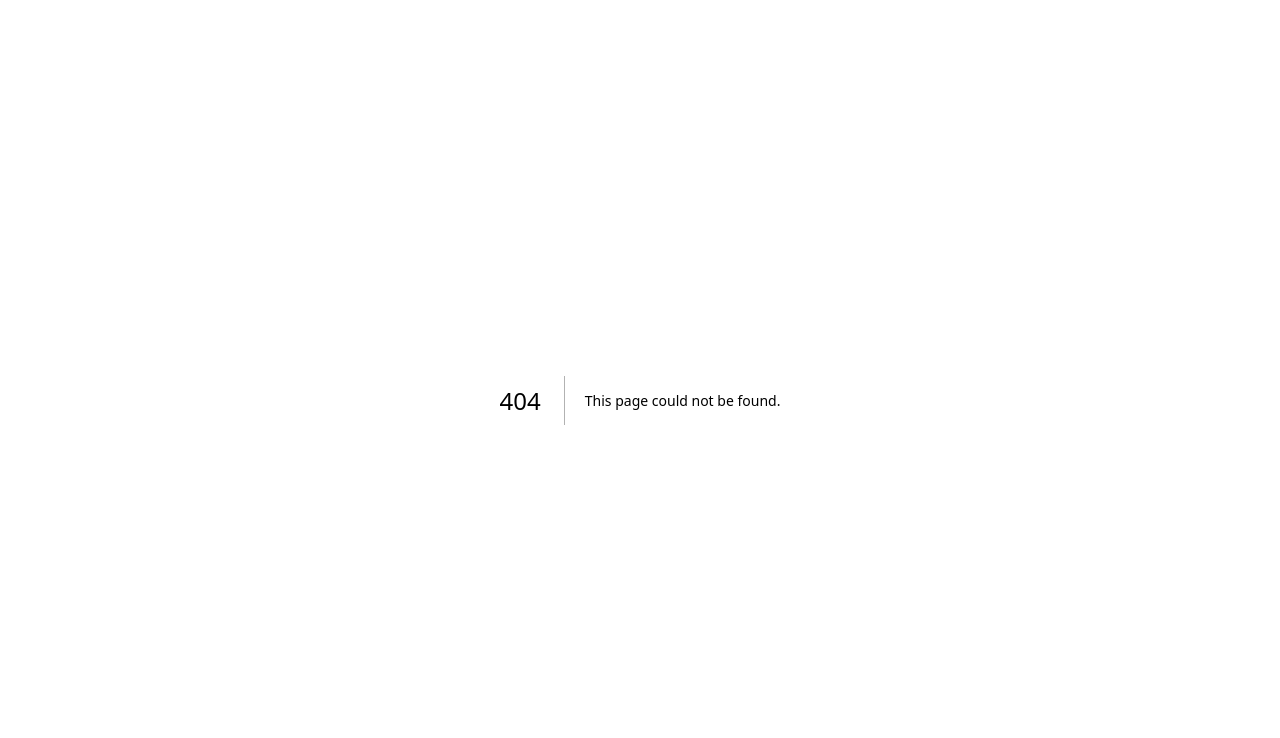
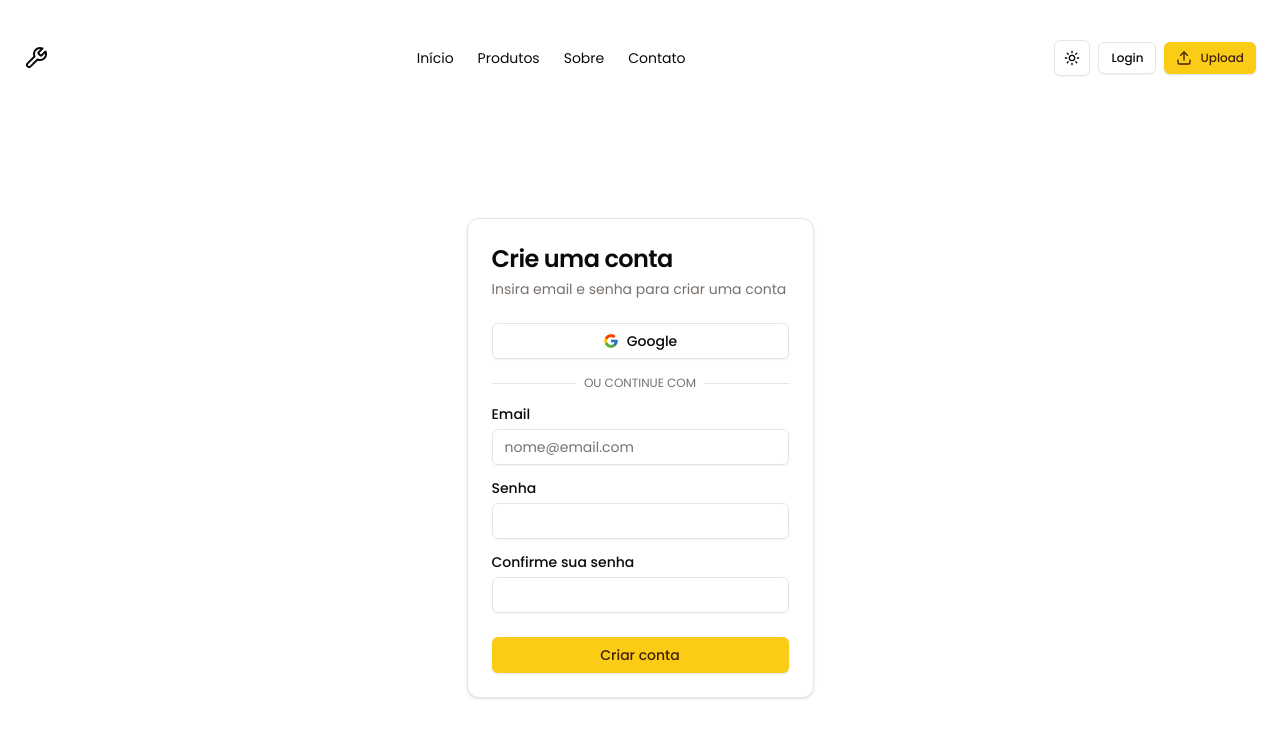
Before and after one commit to RandintN/frontend-pecas-online-x, a Next.js app: page /signup in a window 1280 px wide. Before the commit this address had no page. Shown: the top 738 px of the page. Built offline with nearby package versions, Linux system fonts and the light colour scheme.

Commit message:
feat: added signup and signin page, as well as file format and size verification

```diff
--- /dev/null
+++ b/app/login/page.tsx
@@ -0,0 +1,13 @@
+import Header from "@/components/application/Header";
+import { LoginForm } from "@/components/login-form";
+
+export default function Page() {
+  return (
+    <div className="flex flex-col h-screen w-full container mx-auto">
+      <Header />
+      <div className="flex h-screen w-full items-center justify-center px-4">
+        <LoginForm />
+      </div>
+    </div>
+  );
+}
--- /dev/null
+++ b/app/signup/page.tsx
@@ -0,0 +1,66 @@
+import GoogleIcon from "@/components/application/GoogleIcon";
+import Header from "@/components/application/Header";
+import { Button } from "@/components/ui/button";
+import {
+  Card,
+  CardContent,
+  CardDescription,
+  CardFooter,
+  CardHeader,
+  CardTitle,
+} from "@/components/ui/card";
+import { Input } from "@/components/ui/input";
+import { Label } from "@/components/ui/label";
+
+import React from "react";
+
+export default function SignUp() {
+  return (
+    <div className="flex flex-col h-screen  w-full container mx-auto">
+      <Header />
+      <div className="flex h-screen w-full items-center justify-center px-4">
+        <Card>
+          <CardHeader className="space-y-1">
+            <CardTitle className="text-2xl">Crie uma conta</CardTitle>
+            <CardDescription>
+              Insira email e senha para criar uma conta
+            </CardDescription>
+          </CardHeader>
+          <CardContent className="grid gap-4">
+            <div className="grid gap-6">
+              <Button variant="outline">
+                <GoogleIcon />
+                Google
+              </Button>
+            </div>
+            <div className="relative">
+              <div className="absolute inset-0 flex items-center">
+                <span className="w-full border-t" />
+              </div>
+              <div className="relative flex justify-center text-xs uppercase">
+                <span className="bg-background px-2 text-muted-foreground">
+                  Ou continue com
+                </span>
+              </div>
+            </div>
+            <div className="grid gap-2">
+              <Label htmlFor="email">Email</Label>
+              <Input id="email" type="email" placeholder="nome@email.com" />
+            </div>
+            <div className="grid gap-2">
+              <Label htmlFor="password">Senha</Label>
+              <Input id="password" type="password" />
+            </div>
+            <div className="grid gap-2">
+              <Label htmlFor="password">Confirme sua senha</Label>
+              <Input id="password" type="password" />
+            </div>
+          </CardContent>
+          <CardFooter>
+            <Button className="w-full">Criar conta</Button>
+          </CardFooter>
+        </Card>
+      </div>
+    </div>
+  );
+}
--- a/components/application/FileUpload.tsx
+++ b/components/application/FileUpload.tsx
@@ -83,6 +83,7 @@
             placeholder="File"
             accept=".tsv, .xlsx, .xls"
             onChange={handleFileChange} // Attach the change handler
+            className="cursor-pointer"
           />
           {error && <p className="text-red-500 text-xs">{error}</p>}{" "}
           {/* Display error message */}
--- /dev/null
+++ b/components/application/GoogleIcon.tsx
@@ -0,0 +1,34 @@
+import React from "react";
+
+export default function GoogleIcon() {
+  return (
+    <div>
+      <svg
+        xmlns="http://www.w3.org/2000/svg"
+        x="0px"
+        y="0px"
+        width="100"
+        height="100"
+        viewBox="0 0 48 48"
+        className="w-8 h-8"
+      >
+        <path
+          fill="#FFC107"
+          d="M43.611,20.083H42V20H24v8h11.303c-1.649,4.657-6.08,8-11.303,8c-6.627,0-12-5.373-12-12c0-6.627,5.373-12,12-12c3.059,0,5.842,1.154,7.961,3.039l5.657-5.657C34.046,6.053,29.268,4,24,4C12.955,4,4,12.955,4,24c0,11.045,8.955,20,20,20c11.045,0,20-8.955,20-20C44,22.659,43.862,21.35,43.611,20.083z"
+        ></path>
+        <path
+          fill="#FF3D00"
+          d="M6.306,14.691l6.571,4.819C14.655,15.108,18.961,12,24,12c3.059,0,5.842,1.154,7.961,3.039l5.657-5.657C34.046,6.053,29.268,4,24,4C16.318,4,9.656,8.337,6.306,14.691z"
+        ></path>
+        <path
+          fill="#4CAF50"
+          d="M24,44c5.166,0,9.86-1.977,13.409-5.192l-6.19-5.238C29.211,35.091,26.715,36,24,36c-5.202,0-9.619-3.317-11.283-7.946l-6.522,5.025C9.505,39.556,16.227,44,24,44z"
+        ></path>
+        <path
+          fill="#1976D2"
+          d="M43.611,20.083H42V20H24v8h11.303c-0.792,2.237-2.231,4.166-4.087,5.571c0.001-0.001,0.002-0.001,0.003-0.002l6.19,5.238C36.971,39.205,44,34,44,24C44,22.659,43.862,21.35,43.611,20.083z"
+        ></path>
+      </svg>
+    </div>
+  );
+}
--- a/components/application/Header.tsx
+++ b/components/application/Header.tsx
@@ -17,7 +17,7 @@
   const [open, setOpen] = React.useState(false);
   return (
     <header className="px-4 lg:px-6 flex items-center py-10">
-      <Link className="flex items-center justify-center" href="#">
+      <Link className="flex items-center justify-center" href="/">
         <Wrench className="h-6 w-6" />
         <span className="sr-only">Logo</span>
       </Link>
@@ -37,9 +37,11 @@
       </nav>
       <div className="ml-auto items-center gap-2 hidden md:flex">
         <DarkModeToggle />
-        <Button variant="outline" size="sm">
-          Login
-        </Button>
+        <Link href={"/login"}>
+          <Button variant="outline" size="sm">
+            Login
+          </Button>
+        </Link>
         <Dialog>
           <DialogTrigger asChild>
             <Button size="sm">
--- /dev/null
+++ b/components/login-form.tsx
@@ -0,0 +1,63 @@
+import Link from "next/link";
+
+import { Button } from "@/components/ui/button";
+import {
+  Card,
+  CardContent,
+  CardDescription,
+  CardHeader,
+  CardTitle,
+} from "@/components/ui/card";
+import { Input } from "@/components/ui/input";
+import { Label } from "@/components/ui/label";
+import GoogleIcon from "./application/GoogleIcon";
+
+export function LoginForm() {
+  return (
+    <Card className="mx-auto max-w-sm">
+      <CardHeader>
+        <CardTitle className="text-2xl">Login</CardTitle>
+        <CardDescription>Digite seu email abaixo para entrar</CardDescription>
+      </CardHeader>
+      <CardContent>
+        <div className="grid gap-4">
+          <div className="grid gap-2">
+            <Label htmlFor="email">Email</Label>
+            <Input
+              id="email"
+              type="email"
+              placeholder="nome@email.com"
+              required
+            />
+          </div>
+          <div className="grid gap-2">
+            <div className="flex items-center">
+              <Label htmlFor="password">Senha</Label>
+              <Link href="#" className="ml-auto inline-block text-sm underline">
+                Esqueceu sua senha?
+              </Link>
+            </div>
+            <Input id="password" type="password" required />
+          </div>
+          <div className="grid gap-2 mt-4">
+            <Button type="submit" className="w-full">
+              Login
+            </Button>
+            <Button variant="outline" className="w-full">
+              <div className="flex items-center gap-2">
+                <GoogleIcon />
+                Google
+              </div>
+            </Button>
+          </div>
+        </div>
+        <div className="mt-4 text-center text-sm">
+          Não possui uma conta?{" "}
+          <Link href="/signup" className="underline">
+            Cadastre-se
+          </Link>
+        </div>
+      </CardContent>
+    </Card>
+  );
+}
--- a/components/ui/card.tsx
+++ b/components/ui/card.tsx
@@ -30,10 +30,10 @@
 CardHeader.displayName = "CardHeader"
 
 const CardTitle = React.forwardRef<
-  HTMLParagraphElement,
-  React.HTMLAttributes<HTMLHeadingElement>
+  HTMLDivElement,
+  React.HTMLAttributes<HTMLDivElement>
 >(({ className, ...props }, ref) => (
-  <h3
+  <div
     ref={ref}
     className={cn("font-semibold leading-none tracking-tight", className)}
     {...props}
@@ -42,10 +42,10 @@
 CardTitle.displayName = "CardTitle"
 
 const CardDescription = React.forwardRef<
-  HTMLParagraphElement,
-  React.HTMLAttributes<HTMLParagraphElement>
+  HTMLDivElement,
+  React.HTMLAttributes<HTMLDivElement>
 >(({ className, ...props }, ref) => (
-  <p
+  <div
     ref={ref}
     className={cn("text-sm text-muted-foreground", className)}
     {...props}
--- a/components/ui/input.tsx
+++ b/components/ui/input.tsx
@@ -1,11 +1,12 @@
-import * as React from "react";
+import * as React from "react"
 
-import { cn } from "@/lib/utils";
+import { cn } from "@/lib/utils"
 
-const Input = React.forwardRef<
-  HTMLInputElement,
-  React.InputHTMLAttributes<HTMLInputElement>
->(({ className, type, ...props }, ref) => {
+export interface InputProps
+  extends React.InputHTMLAttributes<HTMLInputElement> {}
+
+const Input = React.forwardRef<HTMLInputElement, InputProps>(
+  ({ className, type, ...props }, ref) => {
     return (
       <input
         type={type}
@@ -16,8 +17,9 @@
         ref={ref}
         {...props}
       />
-  );
-});
-Input.displayName = "Input";
+    )
+  }
+)
+Input.displayName = "Input"
 
-export { Input };
+export { Input }
```
Also changed, not shown: utils/validateFileSize.ts (added). Lines whose indentation alone changed are shown as unchanged.
